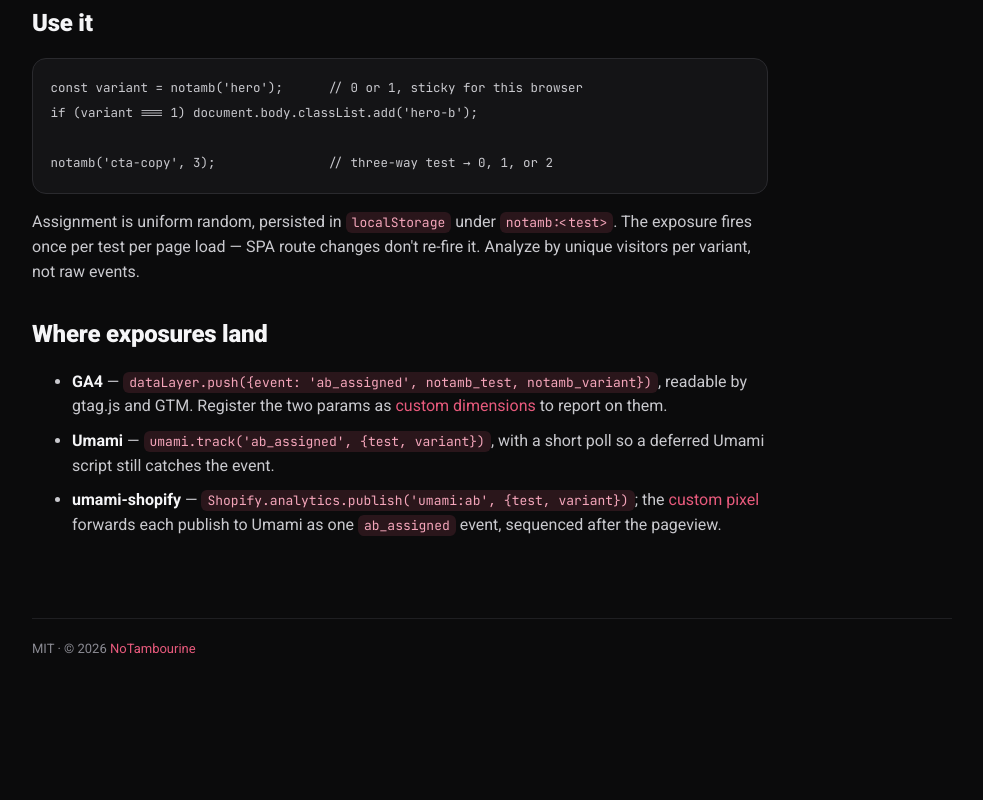
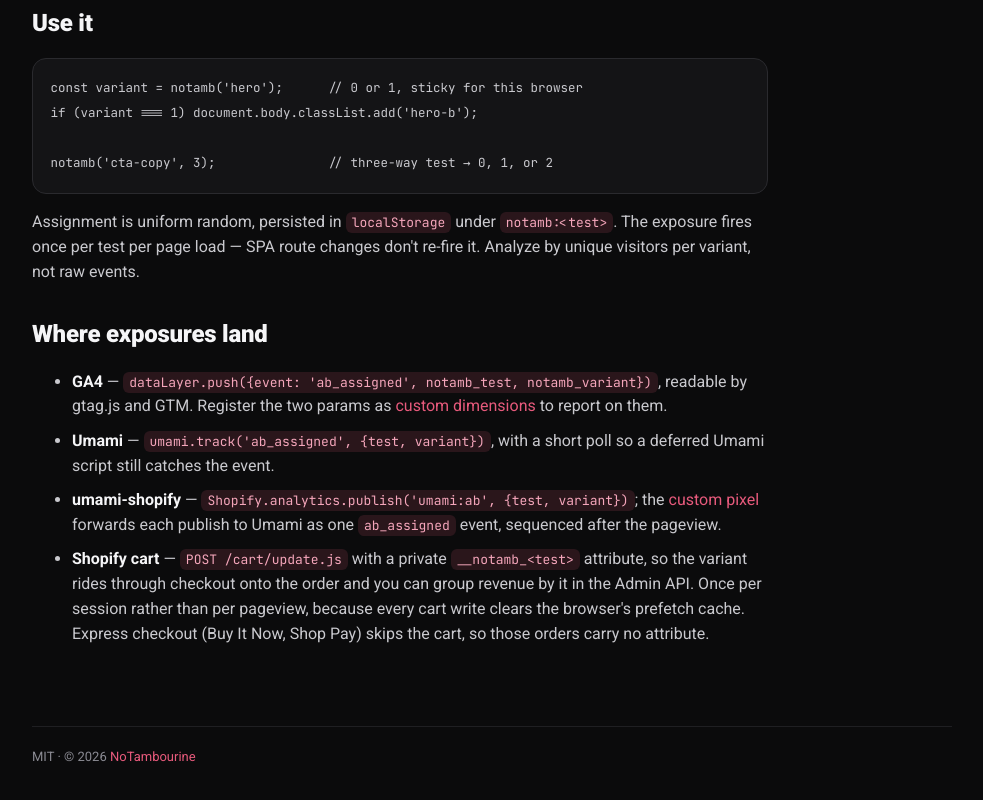
Before and after one commit to notambourine/notamb, a website: page src/site/index.html in a window 1280 px wide. Shown: the part 954-1754 px from the top of the page, without its empty margins (148-1131 px from the left). Before the commit the page ends 1677 px from the top, so only its background shows below. Drawn offline with Linux system fonts and the light colour scheme; no server answers.

Commit message:
Document the Shopify cart emitter on the site (#7)
#5 added the emitter, its configurator checkbox, and the README row, but
not the "Where exposures land" list — so the site offered a tracker it
never explained. The page meta description stopped at umami-shopify for
the same reason.

Adds a test so this can't drift again. It derives the tracker set from the
built variant keys rather than restating it, then asserts the configurator
offers exactly those and the list has an entry per tracker. Checked that
it fails, with "documented 3 of 4 trackers", when the new entry is removed.

```diff
--- a/src/site/index.html
+++ b/src/site/index.html
@@ -6,7 +6,7 @@
     <title>notamb — sticky A/B bucketing you paste, not install</title>
     <meta
       name="description"
-      content="Configure a copy-paste A/B bucketing snippet: ES module or inline script, JS or TS, optional React hook, exposures to GA4, Umami, or the umami-shopify pixel."
+      content="Configure a copy-paste A/B bucketing snippet: ES module or inline script, JS or TS, optional React hook, exposures to GA4, Umami, the umami-shopify pixel, or the Shopify cart for revenue per variant."
     />
     <link
       rel="icon"
@@ -105,6 +105,13 @@ notamb('cta-copy', 3);               // three-way test → 0, 1, or 2</code></pr
             <a href="https://github.com/notambourine/umami-shopify">custom pixel</a> forwards each
             publish to Umami as one <code>ab_assigned</code> event, sequenced after the pageview.
           </li>
+          <li>
+            <strong>Shopify cart</strong> — <code>POST /cart/update.js</code> with a private
+            <code>__notamb_&lt;test&gt;</code> attribute, so the variant rides through checkout onto
+            the order and you can group revenue by it in the Admin API. Once per session rather than
+            per pageview, because every cart write clears the browser's prefetch cache. Express
+            checkout (Buy It Now, Shop Pay) skips the cart, so those orders carry no attribute.
+          </li>
         </ul>
       </section>
     </main>
```
Also changed, not shown: test/notamb.test.mjs (+15 -0 lines).
